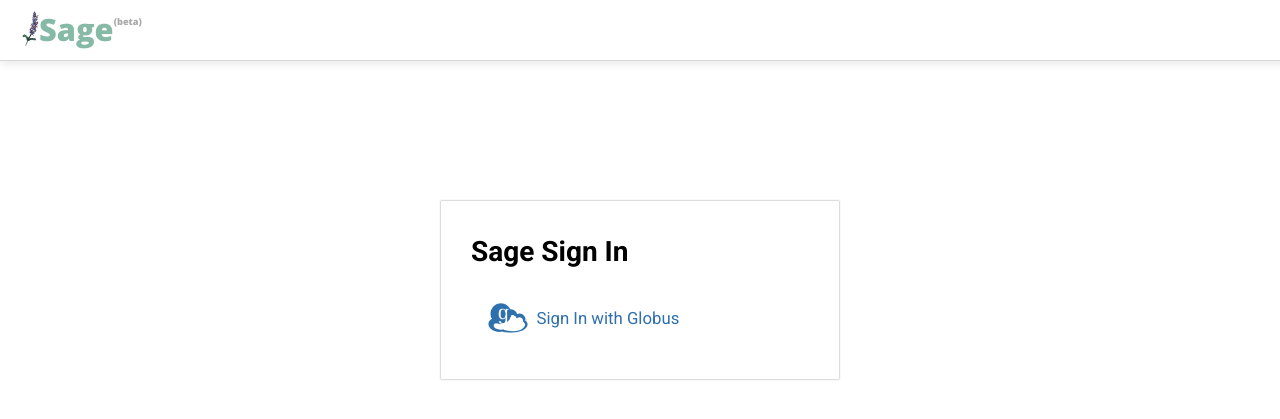
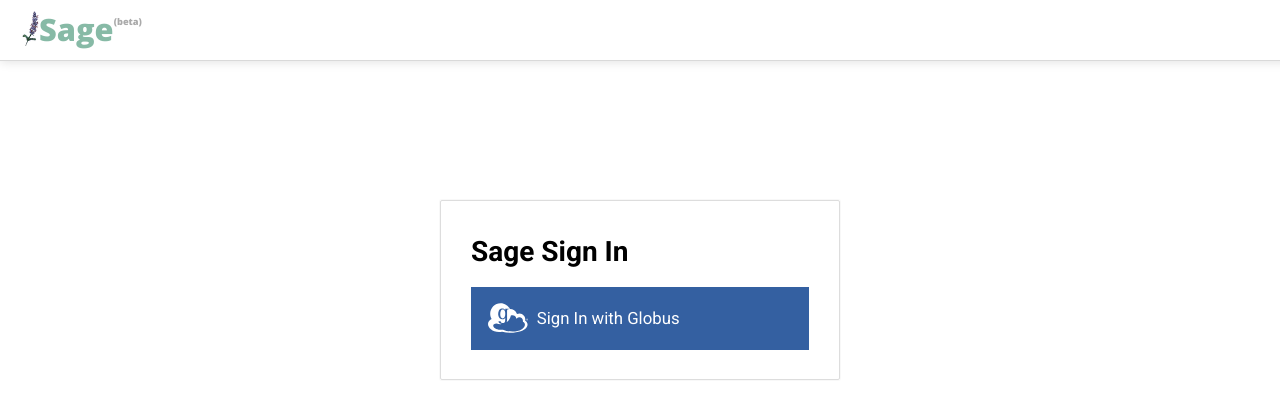
Before and after one commit to sagecontinuum/sage-auth, a Django app: page / in a window 1280 px wide. Shown: the top 419 px of the page. Run offline with Django 3.2, Linux system fonts and the light colour scheme; parts of the project's set-up code (start-up, migrations or seed data) failed here and were passed over.

Commit message:
fix: move js file; minor styling

```diff
--- a/app/webapp/templates/home.html
+++ b/app/webapp/templates/home.html
@@ -1,5 +1,3 @@
-
-
 {% extends 'base.html' %}
 
 {% block title %}Sage | Sign In{% endblock %}
--- a/app/webapp/templates/partials/globus_signin.html
+++ b/app/webapp/templates/partials/globus_signin.html
@@ -16,7 +16,7 @@
     <a class="logout" href="{% url 'logout' %}?next={{ request.path }}">Sign Out</a>
   {% else %}
     <a class="btn login-btn" href="{% url 'social:begin' 'globus' %}?next={{ request.path }}">
-      <img src="{% static 'globus-logo.png' %}" height="30" /> Sign In with Globus
+      <img src="{% static 'globus-logo.svg' %}" height="30" /> Sign In with Globus
     </a>
   {% endif %}
 </p>
--- a/app/webapp/webapp/static/styles.css
+++ b/app/webapp/webapp/static/styles.css
@@ -100,13 +100,12 @@
 
 .btn {
   padding: 1em;
-  background-color: #fff;
-  color: #2e6fad;
+  color: #666;
   text-decoration: none;
 }
 
 .btn:hover {
-  background-color: #f2f2f2;
+  opacity: .9;
   text-decoration: none;
 }
 
@@ -114,8 +113,15 @@
   font-size: 1.2em;
   display: flex;
   align-items: center;
+  background-color: #3460a1;
+  color: #fff;
 }
 
 .login-btn img {
   padding-right: .5em;
 }
+
+.login-btn:focus  {
+  outline: 1px dashed black;
+  opacity: .9;
+}
--- a/app/webapp/webapp/views.py
+++ b/app/webapp/webapp/views.py
@@ -130,7 +130,7 @@
         try:
             user_uuid = request.user.social_auth.get(provider='globus').uid
         except:
-            # native Django user, this is mostly for testinf purposes
+            # native Django user, this is mostly for testing purposes
             username = request.user.username
             user_uuid = username
 
@@ -211,7 +211,7 @@
 
         unix_expires = int(dformat(expires, 'U'))
 
-        content =      {
+        content = {
             "active": True, # Required. This is a boolean value of whether or not the presented token is currently active. The value should be “true” if the token has been issued by this authorization server, has not been revoked by the user, and has not expired.
             "scope": scope, # A JSON string containing a space-separated list of scopes associated with this token.
             "client_id": user, # The client identifier for the OAuth 2.0 client that the token was issued to.
```
Also changed, not shown: app/webapp/webapp/static/actions.js (renamed from app/webapp/templates/actions.js), app/webapp/webapp/static/globus-logo.png (deleted), app/webapp/webapp/static/globus-logo.svg (added).
